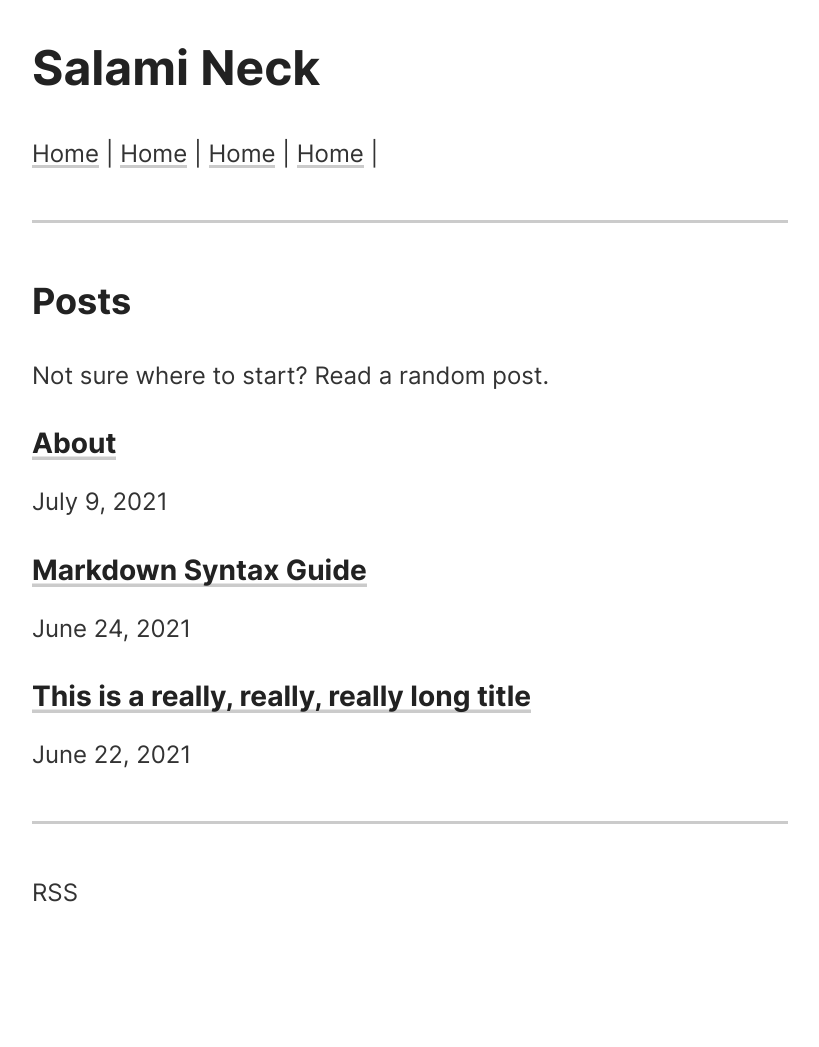
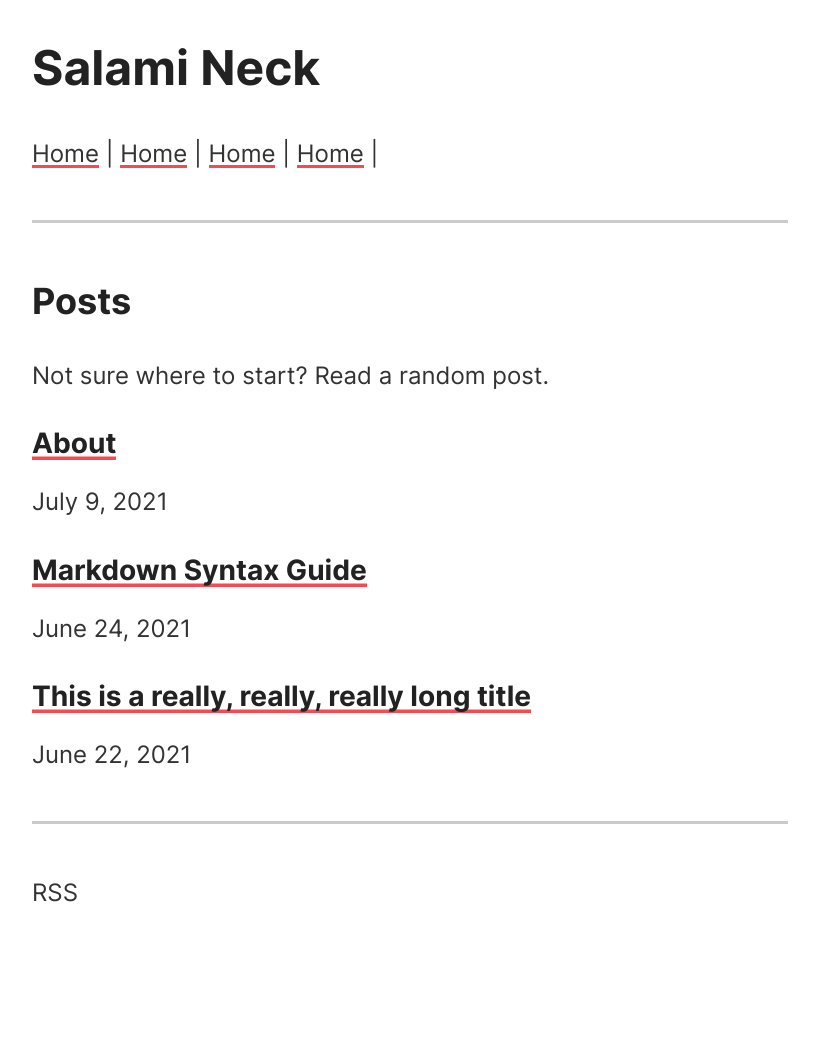
Before and after one commit to ajpwalser/ajpwalser.github.io, a Jekyll site: the page built from index.html, in a window 1280 px wide. Shown: the whole page, without its empty margins (230-1049 px from the left). Built offline with Jekyll 4.4.1, drawn with Linux system fonts in a browser that asks for light colours.

Commit message:
Update style.css

```diff
--- a/css/style.css
+++ b/css/style.css
@@ -38,7 +38,7 @@
 a {
      color: var(--font-body);
      text-decoration: none;
-     box-shadow: inset 0 -.125em 0 0 var(--color-border);
+     box-shadow: inset 0 -.125em 0 0 var(--color-link);
      transition-property: color;
      transition-duration: .25s;
      trasition-timing-function: cubic-bezier(0,0,.58,1);
```
